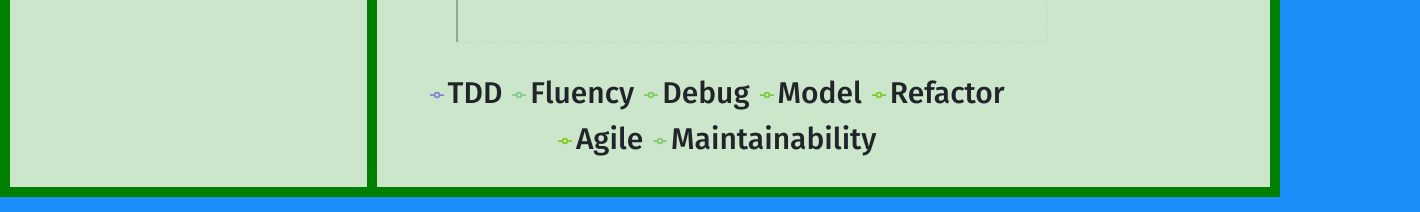
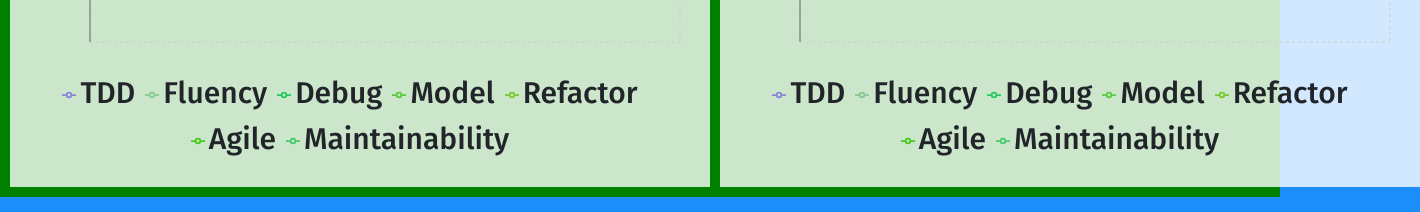
Before and after one commit to obean/ProcessReviewSite, a React (Create React App) app in the folder client/: page /profile in a window 1280 px wide. Shown: the part 564-776 px from the top of the page, 1420 px wide, since content can reach past the window. Built offline with nearby package versions, Linux system fonts and the light colour scheme; no server answers.

Commit message:
Trying two charts on same row

```diff
--- a/client/src/components/lineChart.component.js
+++ b/client/src/components/lineChart.component.js
@@ -49,11 +49,11 @@ const RatingsList = () => {
       <Legend />
       <Line type="monotone" dataKey="TDD" stroke="#8884d8" activeDot={{ r: 8 }} />
       <Line type="monotone" dataKey="Fluency" stroke="#82ca8d" />
-      <Line type="monotone" dataKey="Debug" stroke="#82ca5d" />
-      <Line type="monotone" dataKey="Model" stroke="#82ca3d" />
-      <Line type="monotone" dataKey="Refactor" stroke="#82ca2d" />
-      <Line type="monotone" dataKey="Agile" stroke="#82ca1d" />
-      <Line type="monotone" dataKey="Maintainability" stroke="#82ca6d" />
+      <Line type="monotone" dataKey="Debug" stroke="#23ca5d" />
+      <Line type="monotone" dataKey="Model" stroke="#56ca3d" />
+      <Line type="monotone" dataKey="Refactor" stroke="#76ca2d" />
+      <Line type="monotone" dataKey="Agile" stroke="#45ca1d" />
+      <Line type="monotone" dataKey="Maintainability" stroke="#45ca6d" />
     </LineChart>
   );
 
--- a/client/src/components/profile.js
+++ b/client/src/components/profile.js
@@ -12,7 +12,7 @@ function Profile() {
         <div className="grid-container">
           <div className="grid-item"> line chart </div>
           <div className="grid-item"> <ReviewList /> </div>
-          <div className="grid-item">Radar chart</div>
+          <div className="grid-item"><LineChart /></div>
           <div className="grid-item"><LineChart /></div>
         </div>
 
```
